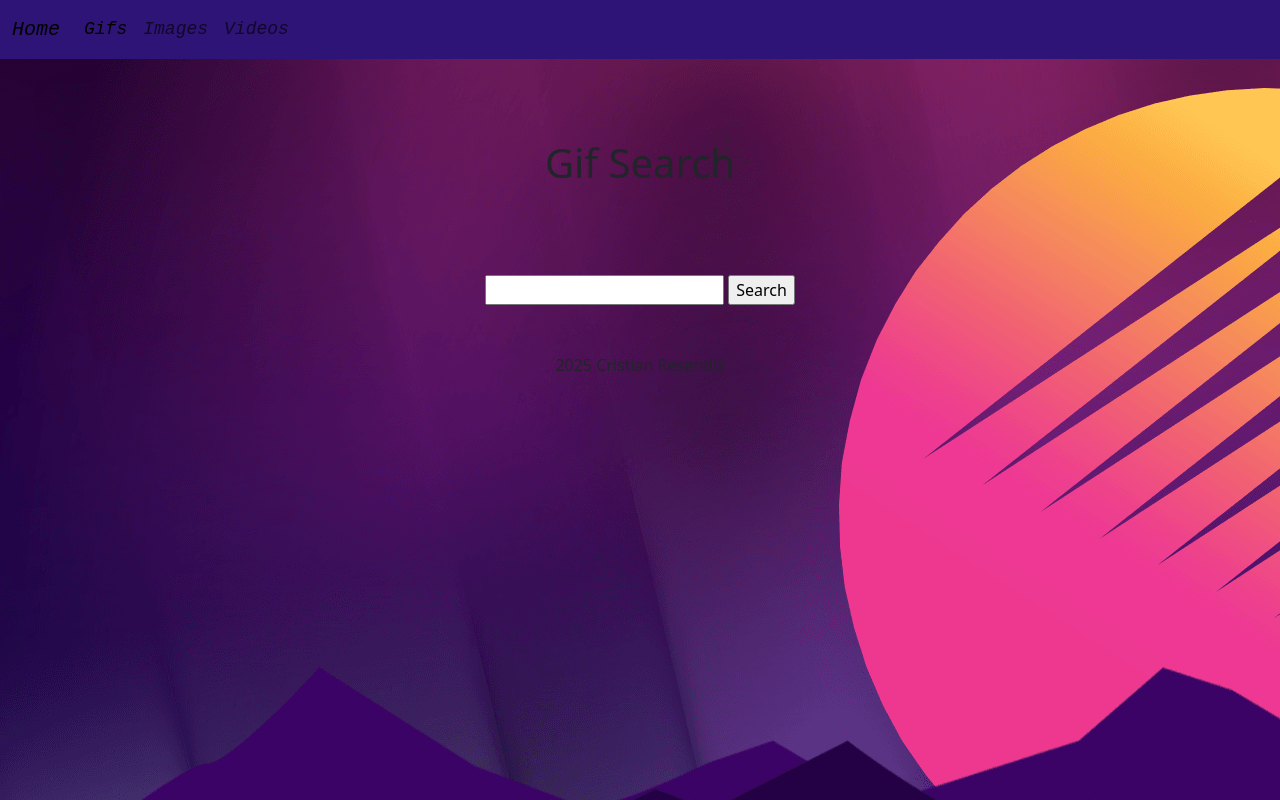
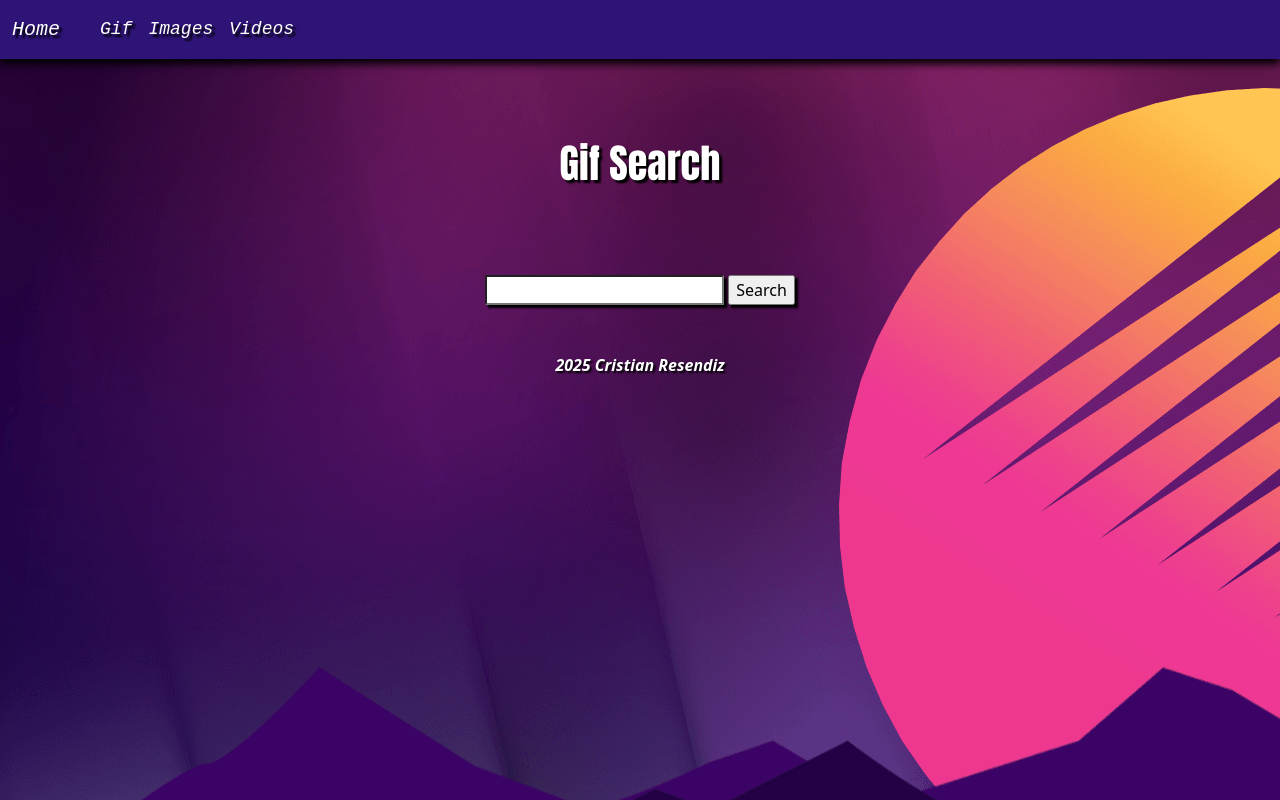
Before and after one commit to CristianRes/Project-2-Search, a plain HTML site: page index.html in a window 1280 px wide. Drawn offline with nearby package versions, Linux system fonts and the light colour scheme.

Commit message:
Text drop shaodows added

```diff
--- a/css/style.css
+++ b/css/style.css
@@ -1,7 +1,8 @@
 header {
   font-size: Large;
   font-style: oblique;
-    font-family:'Courier New';
+  font-family:'Courier New';
+  box-shadow: 0px 5px 8px black;
 }
 
 body{
@@ -9,12 +10,16 @@ body{
 }
 
 h1{
+    color: white;
+    font-family: Impact, Haettenschweiler, 'Arial Narrow Bold', sans-serif;
+    text-shadow: 3px 3px 2px black;
     text-align:center;
     padding: 80px;
 }
 
 input{
     text-align: center;
+    box-shadow: 3px 3px 2px black;
 }
 
 form{
@@ -23,10 +28,15 @@ form{
 
 footer{
     text-align: center;
+    color: white;
+    font-style: italic;
+    font-weight: 600;
+    text-shadow: 2px 2px 2px black;
 }
 
 p{
     text-align: center;
+
 }
 
 #imageContainer{
@@ -37,5 +47,15 @@ p{
 }
 
 .navbar-custom{
+    color: white;
     background-color: rgb(46, 20, 119);
+    text-shadow: 3px 3px 2px black;
 }
+.navbar-brand{
+    color: white;
+    text-shadow: 3px 3px 2px black;
+}
+.nav-link{
+    color: white;
+    text-shadow: 3px 3px 2px black;
+}
--- a/index.html
+++ b/index.html
@@ -38,7 +38,10 @@
           <div class="collapse navbar-collapse" id="navbarNav">
             <ul class="navbar-nav">
               <li class="nav-item">
-                <a class="nav-link active" aria-current="page" href="#">Gifs</a>
+                <a class="nav-link active" aria-current="page" href="#"></a>
+              </li>
+              <li class="nav-item">
+                <a class="nav-link" href="#">Gif</a>
               </li>
               <li class="nav-item">
                 <a class="nav-link" href="#">Images</a>
```
